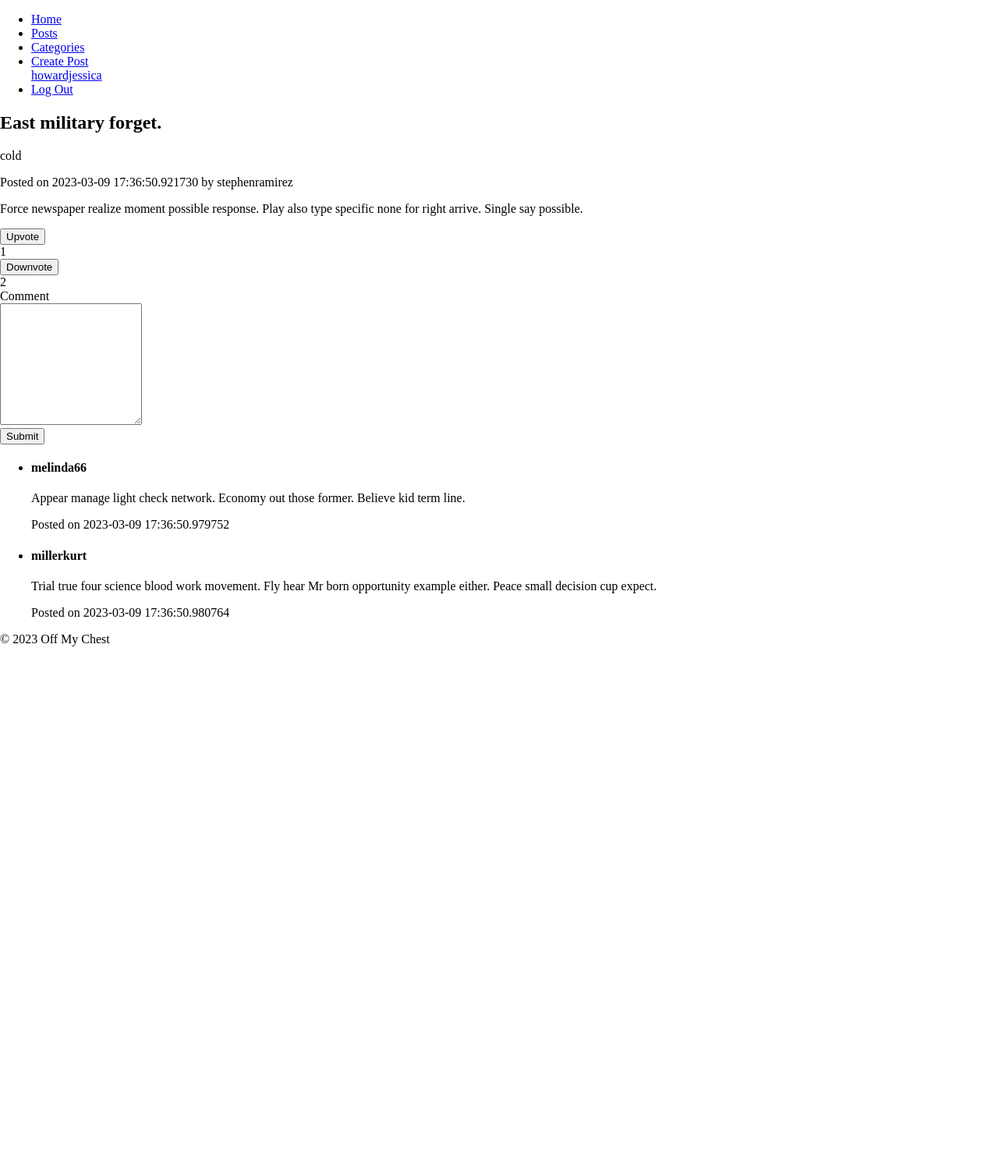
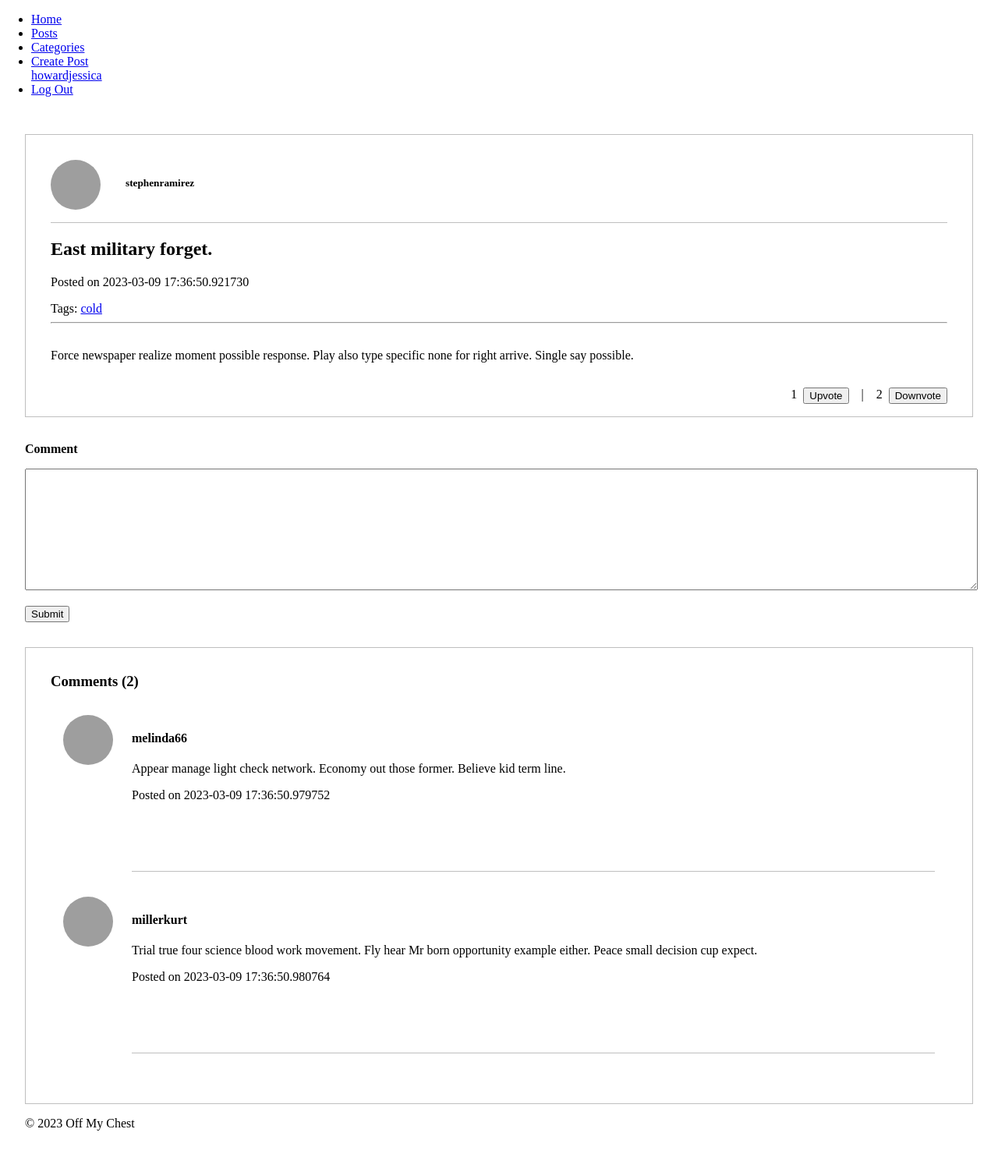
Before and after one commit to kathulhur/off-my-chest, a Flask app: page /posts/1 in a window 1280 px wide. Shown: the whole page at 78% size. Before the commit the page ends 829 px from the top, so only its background shows below. Run offline with Flask 3, Linux system fonts and the light colour scheme; a user stored in the database is signed in; grey boxes are pictures that could not be loaded.

Commit message:
Add style and content to post page and index

```diff
--- a/templates/base.html
+++ b/templates/base.html
@@ -22,9 +22,11 @@
             {% endif %}
         </ul>
     </nav>
-    {% block content %}
+    <div style="padding: 2rem;">
+        {% block content %}
 
 
-    {% endblock %}
+        {% endblock %}
+    </div>
 </body>
 </html>
--- a/templates/category.html
+++ b/templates/category.html
@@ -6,7 +6,7 @@
 
 <main>
     <section>
-        <h2>Relationships</h2>
+        <h2>{{ category.name }}</h2>
         <!-- Add code here to display posts in the Relationships category -->
         <ul class="posts">
             {% for post in posts %}
--- a/templates/post.html
+++ b/templates/post.html
@@ -4,57 +4,71 @@
 
 {% block content %}
 <main>
-    <article>
+    <article style="border: solid 1px rgba(0, 0, 0, .25); padding: 1rem 2rem 1rem 2rem;">
         <header>
+            <div style="display: flex; align-items: flex-start; column-gap: 2rem; border-bottom: solid 1px rgba(0, 0, 0, 0.25); padding: 1rem 0 1rem 0;">
+                <img src="https://picsum.photos/200" style="border-radius: 50%; width: 64px; height: 64px;"/>
+                <div>
+                    <h5>{{ post.user.username }}</h5>
+                </div>
+            </div>
+
             <h2>{{ post.title }}</h2>
-            <span>{{ post.category.name }}</span>
-            <p>Posted on {{ post.created_at }} by {{ post.user.username }}</p>
+            <p>Posted on {{ post.created_at }}</p>
+            <span>Tags:</span>
+            <ul style="list-style: none; padding-left: 0; display: inline;">
+                <li style="display: inline;">
+                    <a href="{{ url_for('category', category_id=post.category_id)}}">{{ post.category.name }}</a>
+                </li>
+            </ul>
         </header>
-        <p>{{ post.content }}</p>
+        <hr/>
+        <p style="padding: 1rem 0 1rem 0;">{{ post.content }}</p>
+
         {% if post.user_id == current_user.id %}
             <a href="{{ url_for('edit_post', post_id=post.id) }}">Edit</a>
             <a href="{{ url_for('delete_post', post_id=post.id) }}">Delete</a>
         {% endif %}
-        <div>
-            {% if upvoted %}
-                <form method="POST" action="{{ url_for('upvote', post_id=post.id)}}" >
-                    <input type="submit" value="Upvote" style="background-color: green;">
+
+        <div style="display: flex; column-gap: 1rem; justify-content: flex-end;">
+            <div style="display: flex;">
+                <span style="margin-right: 8px;">{{ upvote_count }}</span>
+                <form method="POST" action="{{ url_for('upvote', post_id=post.id)}}">
+                    <input type="submit" value="Upvote" style="{{ 'background-color: green;' if upvoted else '' }}">
                 </form>
-            {% else %}
-                <form method="POST" action="{{ url_for('upvote', post_id=post.id)}}">
-                    <input type="submit" value="Upvote">
+            </div>
+            |
+            <div style="display: flex;">
+                <span style="margin-right: 8px;">{{ downvote_count }}</span>
+                <form method="POST" action="{{ url_for('downvote', post_id=post.id)}}">
+                    <input type="submit" value="Downvote" style="{{ 'background-color: red;' if downvoted else '' }}">
                 </form>
-            {% endif %}
-            {{ upvote_count }}
-
-
-
-            {% if downvoted %}
-                <form method="POST" action="{{ url_for('downvote', post_id=post.id)}}">
-                    <input type="submit" value="Downvote" style="background-color: red;">
-                </form>
-            {% else %}
-                <form method="POST" action="{{ url_for('downvote', post_id=post.id)}}">
-                    <input type="submit" value="Downvote">
-                </form>
-            {% endif %}
-            {{ downvote_count }}
+            </div>
 
         </div>
-        <form method="post">
+    </article>
+    <form method="post" style="margin: 2rem 0 2rem 0;">
         {{ comment_form.hidden_tag() }}
-            {{ comment_form.content.label }} <br />
-            {{ comment_form.content(rows=10, column=50) }}
+        {{ comment_form.content.label(style="font-weight: bold;") }} <br />
+        {{ comment_form.content(rows=10, column=50, style="width: 100%; margin: 1rem 0 1rem 0;") }}
         <br/>
 
-            {{ comment_form.submit }}
+        {{ comment_form.submit(style="text-align: right;") }}
     </form>
-        <ul class="comments">
+    <section>
+        <div style="display:flex; flex-direction: column; border: solid 1px rgba(0, 0, 0, .25); padding: 2rem;">
+            <h3 style="margin: 0;">Comments ({{ post.comments|length }})</h3>
+            <ul class="comments" style="list-style: none; padding-left: 0;">
                 {% for comment in post.comments %}
-            <li>
+                <li style="padding:1rem; display: flex; column-gap: 24px;">
+                    <div style="display: flex; align-items: flex-start;">
+                        <img src="https://picsum.photos/200" style="border-radius: 50%; width: 64px; height: 64px;"/>
+                    </div>
+                    <div style="flex: 1; border: solid 1px rgba(0, 0, 0, .25); border-width: 0 0 1px 0; min-height: 200px;">
                         <h4>{{ comment.user.username }}</h4>
                         <p>{{ comment.content }}</p>
                         <p class="meta">Posted on {{ comment.created_at }}</p>
+                    </div>
                     {% if comment.user_id == current_user.id %}
                     <form action="{{ url_for('delete_comment', post_id=post.id, comment_id=comment.id)}}" method="post">
                         <input type="Submit" value="Delete"></input>
@@ -63,7 +77,8 @@
                 </li>
                 {% endfor %}
             </ul>
-    </article>
+        </div>
+    </section>
 </main>
 <footer>
     <p>&copy; 2023 Off My Chest</p>
```
Also changed, not shown: templates/index.html (+8 -2 lines), data.sqlite. Lines whose indentation alone changed are shown as unchanged.
